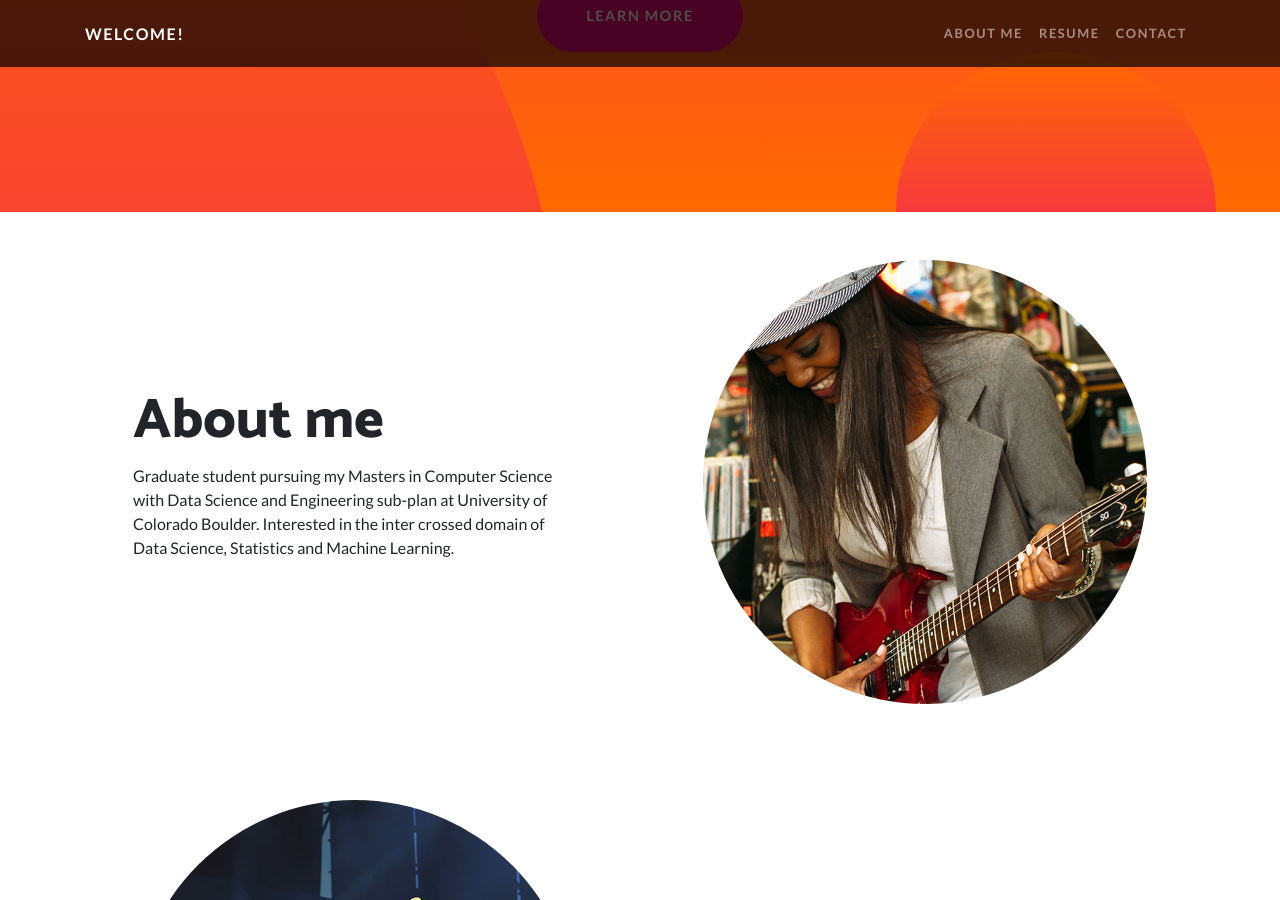
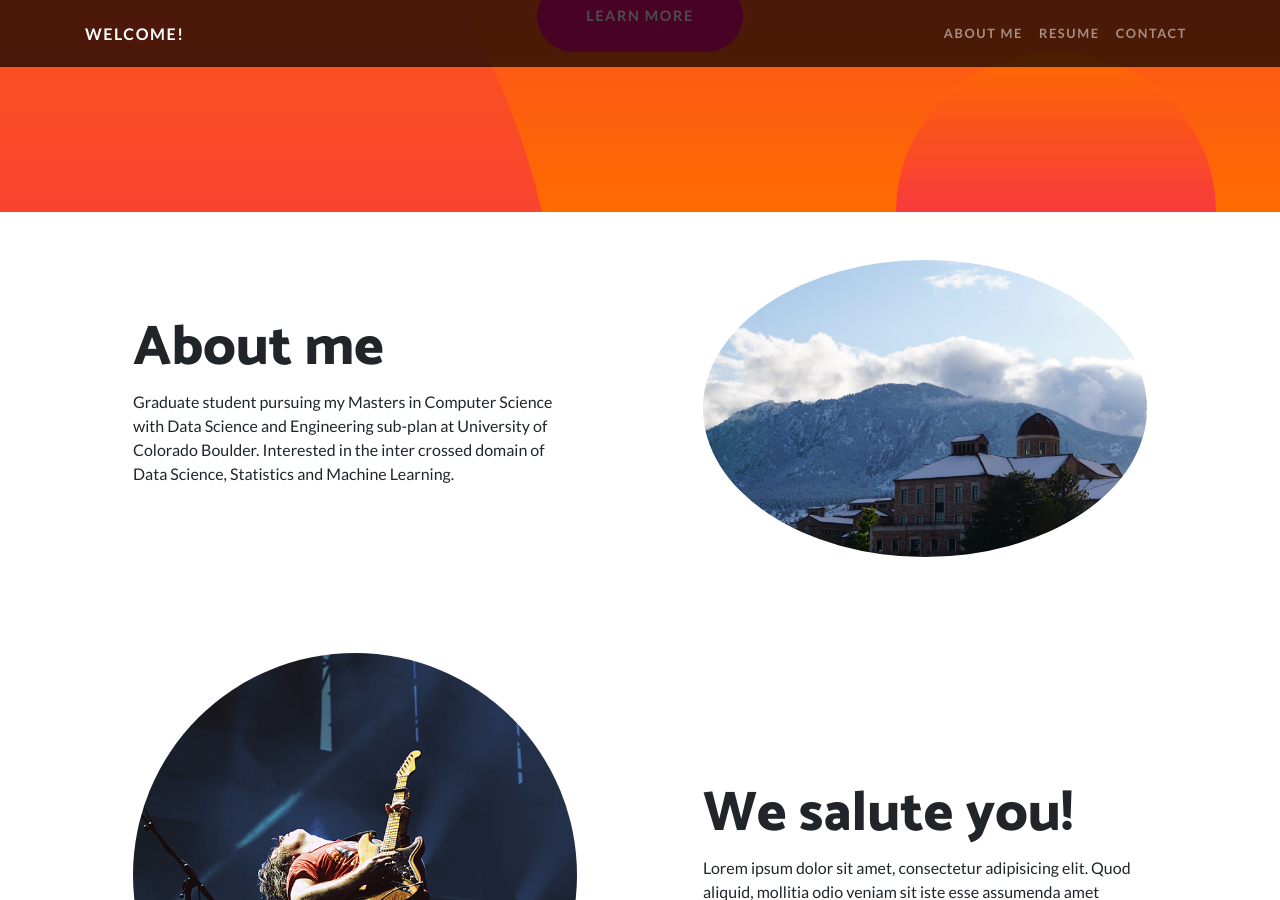
Before and after one commit to rc1208/rc1208.github.io, a Jekyll site: the page built from index.html, in a window 1280 px wide and 900 px high, scrolled down 705 px. Built offline with Jekyll 4.4.1, drawn with Linux system fonts in a browser that asks for light colours.

Commit message:
Update default.html

```diff
--- a/_layouts/default.html
+++ b/_layouts/default.html
@@ -66,7 +66,7 @@
         <div class="row align-items-center">
           <div class="col-lg-6 order-lg-2">
             <div class="p-5">
-              <img class="img-fluid rounded-circle" src="img/01.jpg" alt="">
+              <img class="img-fluid rounded-circle" src="img/CU.jpg" alt="">
             </div>
           </div>
           <div class="col-lg-6 order-lg-1">
```
